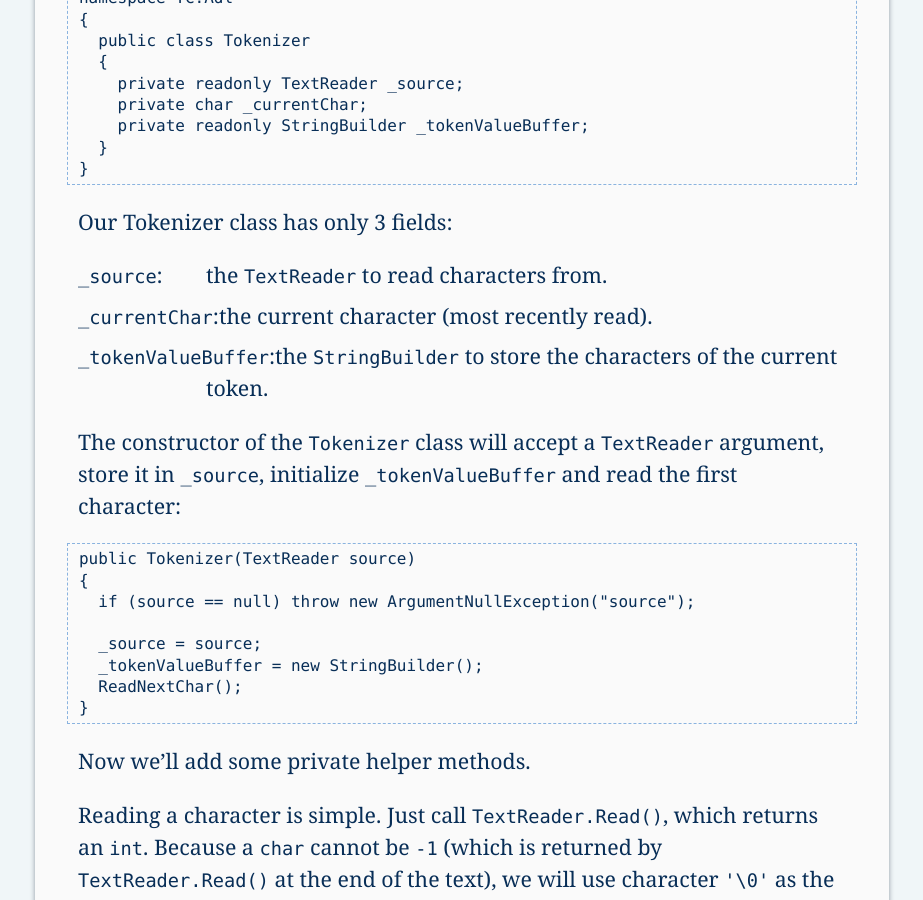
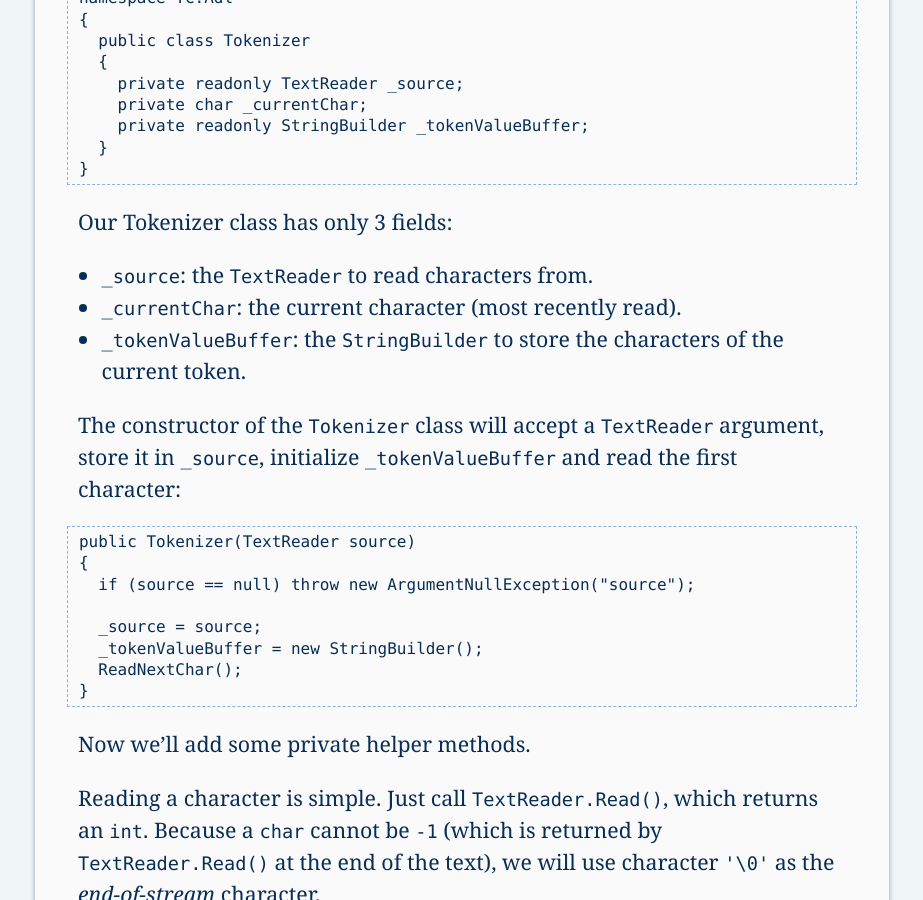
Before and after one commit to tommy-carlier/www.tcx.be, a Jekyll site: the page built from _posts/2007-04-24-wp06-adl-tokenizer.html, in a window 1280 px wide and 900 px high, scrolled down 1006 px. Shown: the whole window, without its empty margins (178-1101 px from the left). Built offline with Jekyll 4.4.1, drawn with Linux system fonts in a browser that asks for light colours.

Commit message:
Small correction

```diff
--- a/_posts/2007-04-24-wp06-adl-tokenizer.html
+++ b/_posts/2007-04-24-wp06-adl-tokenizer.html
@@ -27,11 +27,11 @@
 }</code></pre>
 
 <p>Our Tokenizer class has only 3 fields:
-<dl>
-  <dt><var>_source</var>:<dd>the <var>TextReader</var> to read characters from.</dd>
-  <dt><var>_currentChar</var>:<dd>the current character (most recently read).</dd>
-  <dt><var>_tokenValueBuffer</var>:<dd>the <var>StringBuilder</var> to store the characters of the current token.</dd>
-</dl>
+<ul>
+<li><var>_source</var>: the <var>TextReader</var> to read characters from.
+<li><var>_currentChar</var>: the current character (most recently read).
+<li><var>_tokenValueBuffer</var>: the <var>StringBuilder</var> to store the characters of the current token.
+</ul>
 
 <p>The constructor of the <var>Tokenizer</var> class will accept a <var>TextReader</var> argument, store it in <var>_source</var>, initialize <var>_tokenValueBuffer</var> and read the first character:
 
```
